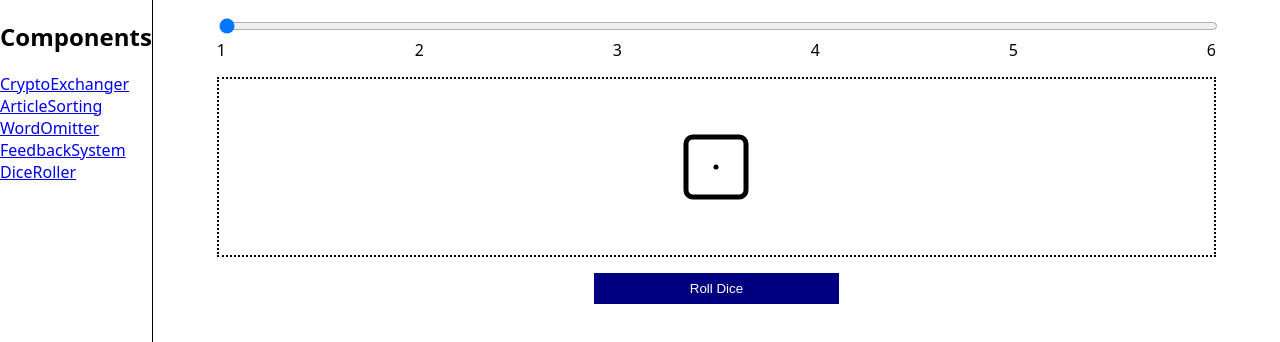
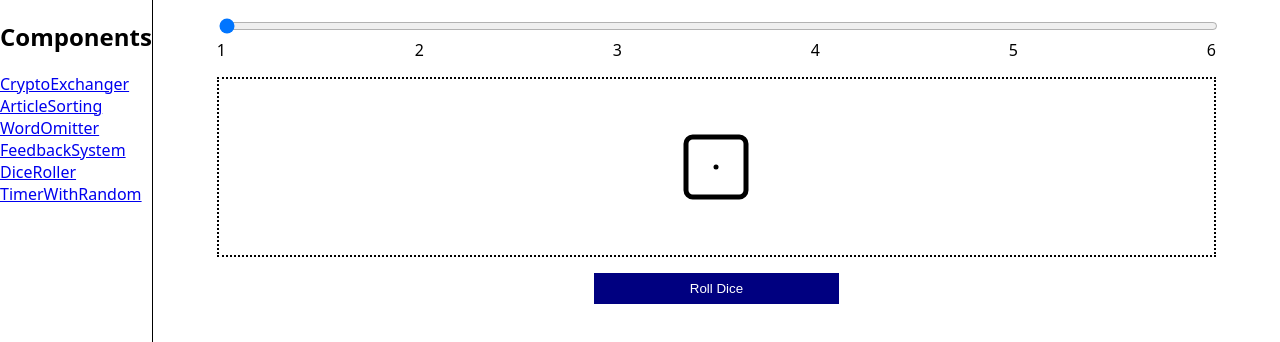
Before and after one commit to mdsameeralam9/react-hackerrank-practice, a React (Vite) app: page /dice in a window 1280 px wide. Shown: the top 342 px of the page. Built offline with nearby package versions, Linux system fonts and the light colour scheme.

Commit message:
random number with timer

```diff
--- a/src/App.jsx
+++ b/src/App.jsx
@@ -4,13 +4,15 @@ import ArticleSorting from "./ArticleSorting/index.jsx"
 import WordOmitter from "./WordOmitter/index.jsx"
 import FeedbackSystem from "./CodeReviewFeedbcak/index.jsx"
 import DiceRoller from "./DiceRoller/DiceRoller"
+import TimerWithRandom from "./RandomWithTimer/index"
 
 const components = [
   { name: 'CryptoExchanger', component: CryptoExchanger, path: '/crypto' },
   { name: 'ArticleSorting', component: ArticleSorting, path: '/articles' },
   { name: 'WordOmitter', component: WordOmitter, path: '/word-omitter' },
   { name: 'FeedbackSystem', component: FeedbackSystem, path: '/feedback' },
-  { name: 'DiceRoller', component: DiceRoller, path: '/dice'}
+  { name: 'DiceRoller', component: DiceRoller, path: '/dice'},
+  { name: 'TimerWithRandom', component: TimerWithRandom, path: '/timer'}
 ]
 
 function Layout() {
--- a/src/RandomWithTimer/index.jsx
+++ b/src/RandomWithTimer/index.jsx
@@ -1,5 +1,4 @@
 import { useState, useEffect } from "react";
-import "./style.css";
 
 function random() {
   let count = "";
@@ -33,6 +32,7 @@ const TimerWithRandom = () => {
         justifyContent: "center",
         alignItems: "center",
         gap: "1rem",
+        flexDirection: "column",
       }}
     >
       <h1>Timer With Code</h1>
@@ -42,7 +42,7 @@ const TimerWithRandom = () => {
           width: 160,
           height: 160,
           borderRadius: "50%",
-          background: `conic-gradient(#3498db ${angle}deg, #e0e0e0 0deg)`,
+          background: `conic-gradient(${second > 10 ? "#3498db" : "red"} ${angle}deg, #e0e0e0 0deg)`,
           display: "flex",
           alignItems: "center",
           justifyContent: "center",
```
